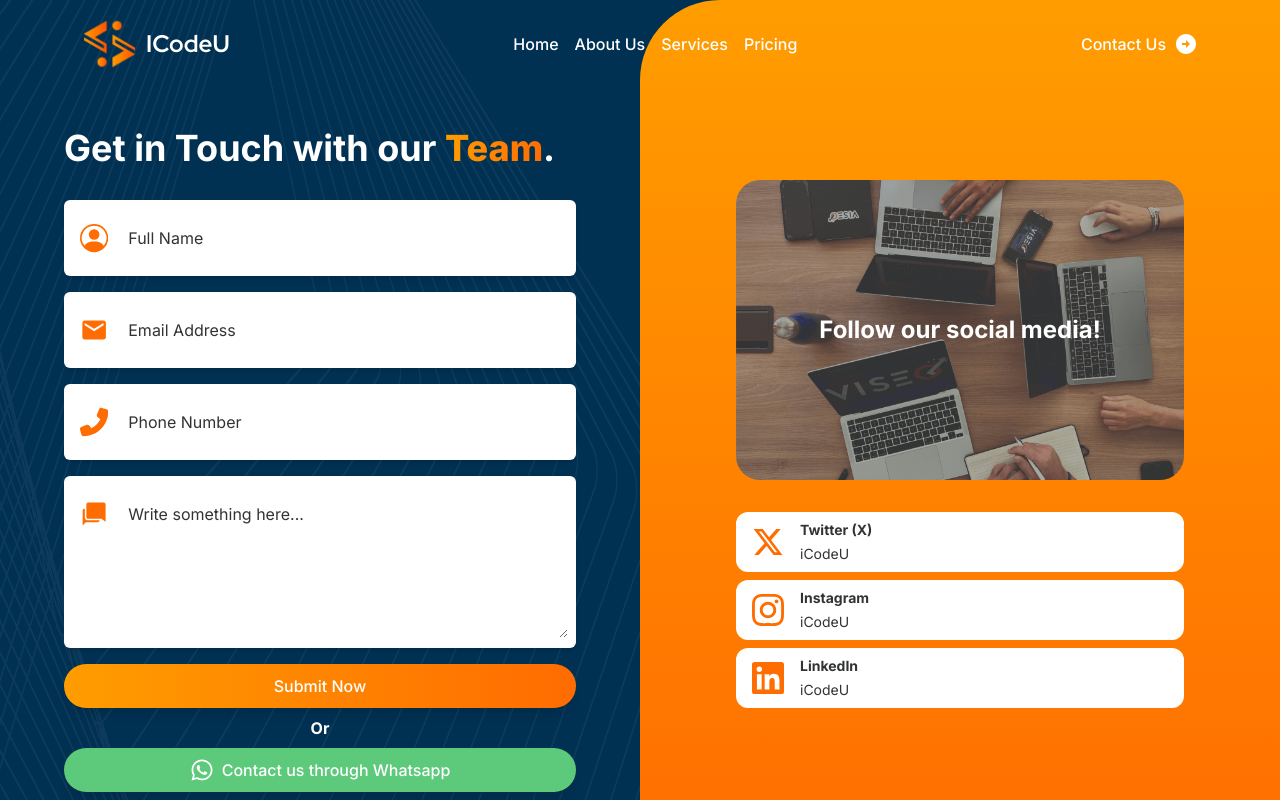
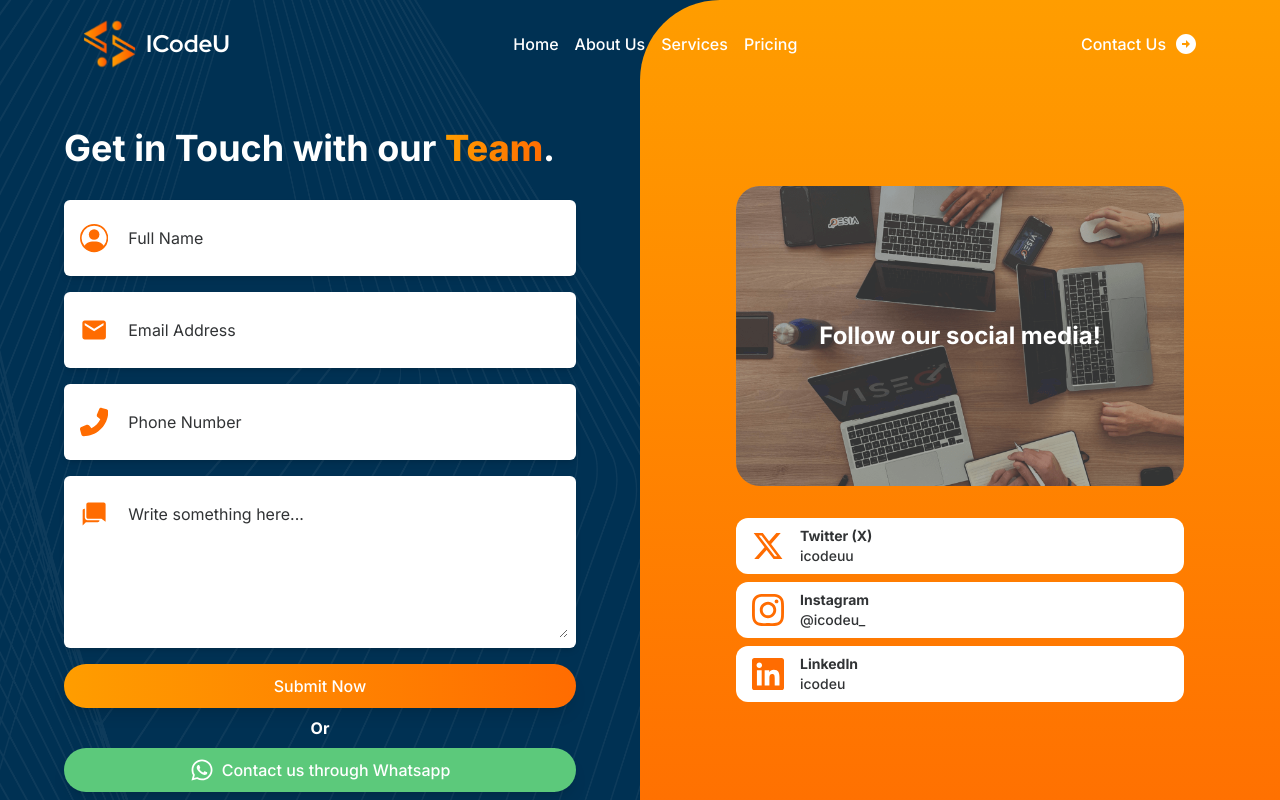
Before and after one commit to icodeucomp/web-client, a Next.js app: page /contact in a window 1280 px wide. Shown: the top 800 px of the page. Built offline with nearby package versions, Linux system fonts and the light colour scheme.

Commit message:
feat: add link in contact us

```diff
--- a/src/app/contact/page.tsx
+++ b/src/app/contact/page.tsx
@@ -71,7 +71,14 @@ export default function page() {
                   </i>
                   <div className="space-y-1 text-xs sm:text-sm">
                     <p className="font-bold text-dark">Twitter (X)</p>
-                    <p className="text-dark">iCodeU</p>
+                    <a
+                      href="https://x.com/icodeuu"
+                      target="_blank"
+                      rel="noreferrer"
+                      className="font-medium duration-200 text-dark hover:text-orange hover:underline"
+                    >
+                      icodeuu
+                    </a>
                   </div>
                 </MotionComponent>
                 <MotionComponent
@@ -89,7 +96,14 @@ export default function page() {
                   </i>
                   <div className="space-y-1 text-xs sm:text-sm">
                     <p className="font-bold text-dark">Instagram</p>
-                    <p className="text-dark">iCodeU</p>
+                    <a
+                      href="https://www.instagram.com/icodeu_?igsh=MWtpZjQ0ZWZoNGQxag=="
+                      target="_blank"
+                      rel="noreferrer"
+                      className="font-medium duration-200 text-dark hover:text-orange hover:underline"
+                    >
+                      @icodeu_
+                    </a>
                   </div>
                 </MotionComponent>
                 <MotionComponent
@@ -107,7 +121,14 @@ export default function page() {
                   </i>
                   <div className="space-y-1 text-xs sm:text-sm">
                     <p className="font-bold text-dark">LinkedIn</p>
-                    <p className="text-dark">iCodeU</p>
+                    <a
+                      href="https://www.linkedin.com/company/icodeu"
+                      target="_blank"
+                      rel="noreferrer"
+                      className="font-medium duration-200 text-dark hover:text-orange hover:underline"
+                    >
+                      icodeu
+                    </a>
                   </div>
                 </MotionComponent>
               </div>
--- a/src/app/layout.tsx
+++ b/src/app/layout.tsx
@@ -19,7 +19,7 @@ export default function RootLayout({ children }: Readonly<{ children: React.Reac
   return (
     <html lang="en">
       <body className={`${inter.className} min-h-screen flex flex-col scroll-smooth`}>
-        <Toaster position="bottom-center" reverseOrder={false} />
+        <Toaster position="top-center" />
         {children}
       </body>
     </html>
```
